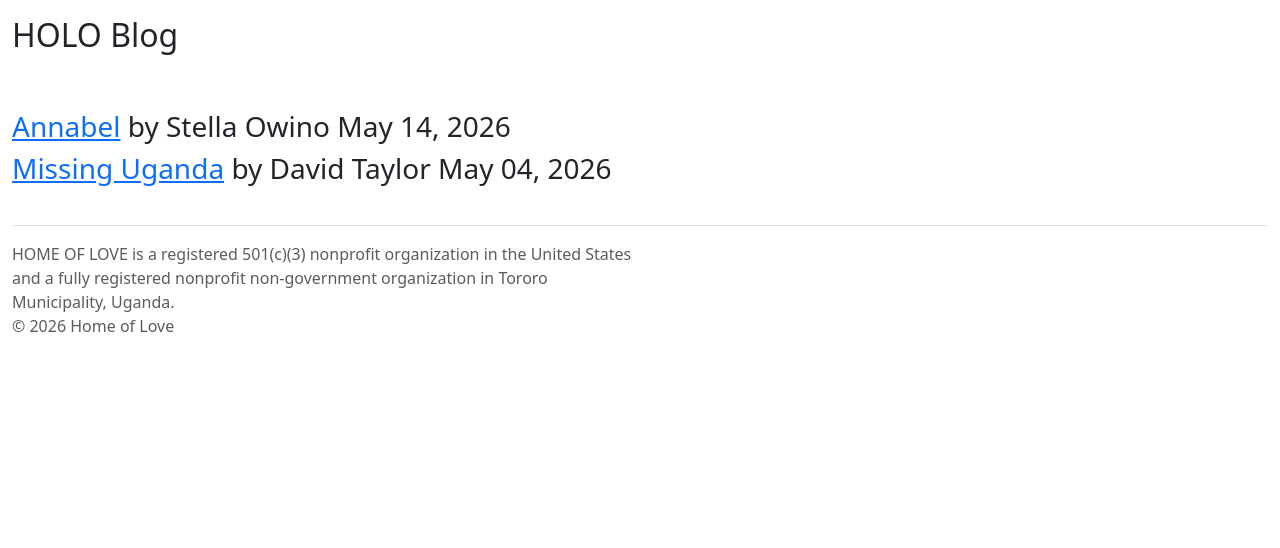
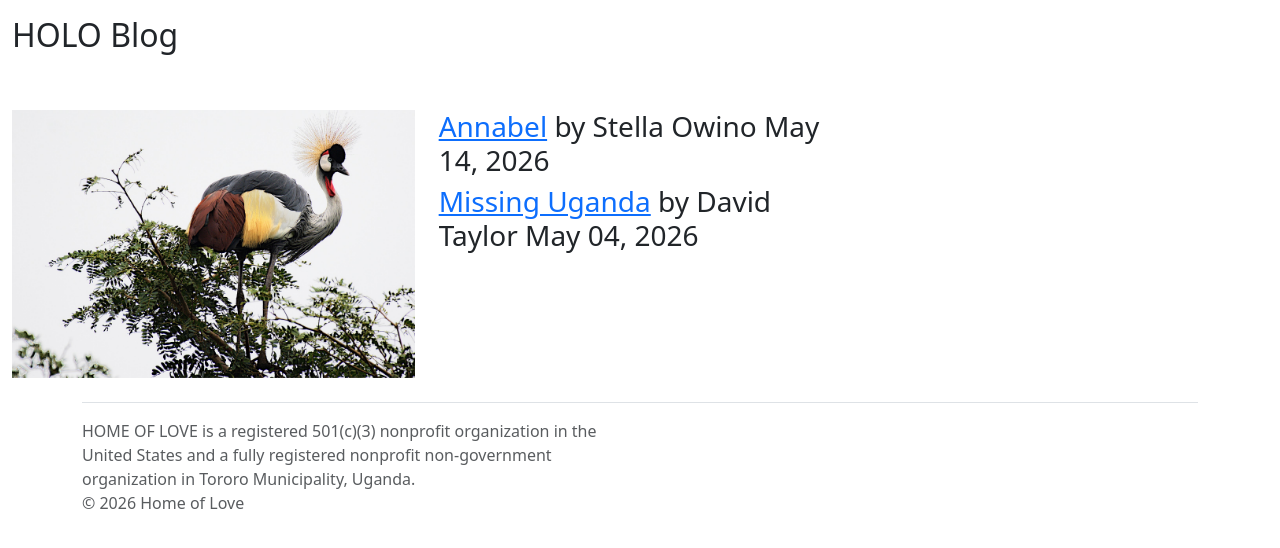
Before and after one commit to philiplessner/HOLO, a Flask app: page /blog in a window 1280 px wide. Shown: the part 63-611 px from the top of the page. Run offline with Flask 3, Linux system fonts and the light colour scheme; data comes from the database, SQL or seed files in the repository.

Commit message:
Picture of Grey Crowned Crane on Blog page.

```diff
--- a/app/templates/blog.html
+++ b/app/templates/blog.html
@@ -4,10 +4,18 @@
 <div class="container-fluid my-3 mx-8">
     <h2>{{ title }}</h2>
     <br><br>
+    <div class="row mb-2">
+      <div class="col-4">
+          <img src="{{ url_for('static', filename='/images/grey-crowned-crane.jpg') }}" alt="Picture of Children" class="img-fluid">
+      </div>
+      <div class="col-4">
     {% for row in rows %}
     <div class="row mb-2">
       <h3><a href="{{url_for('views.blogpost', blogid=row[3]) }}">{{ row[0] }}</a> by {{ row[2] }} {{ row[1] }}</h3>
         {% endfor %}
     </div>
+    </div>
+    </div>
+    </div>
 
 {% endblock %}
```
Also changed, not shown: app/static/images/grey-crowned-crane.jpg (added).
